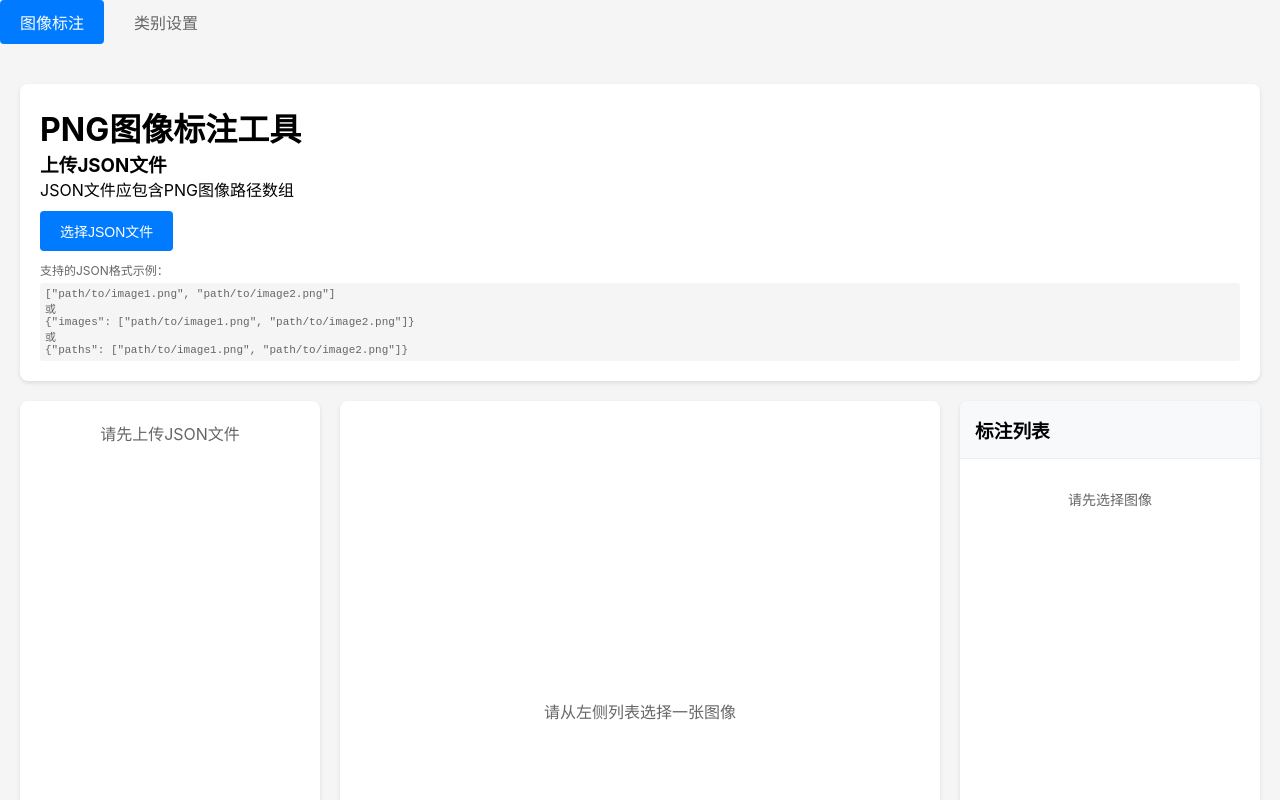
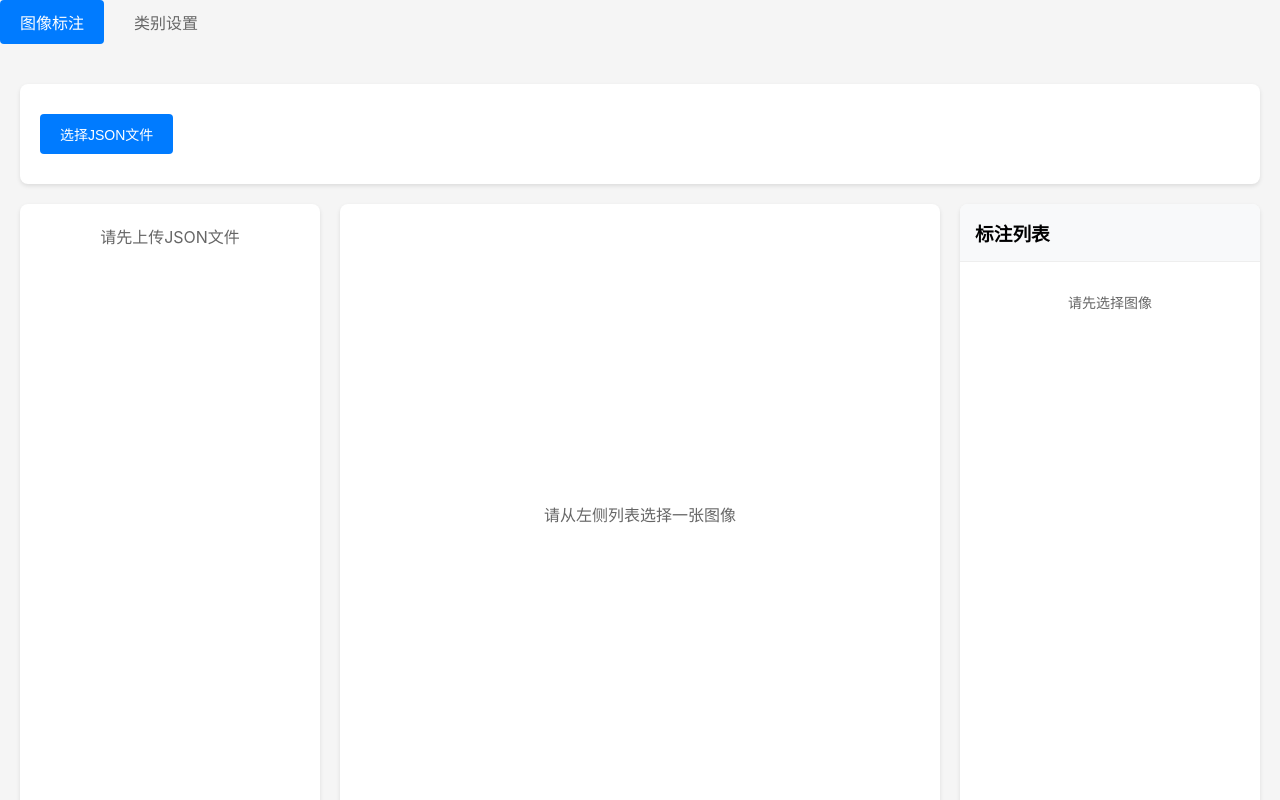
Before and after one commit to pluto16/imgannotool, a React (Create React App) app: page / in a window 1280 px wide. Shown: the top 800 px of the page. Built offline with nearby package versions, Linux system fonts and the light colour scheme; the HTML template or start-up script is replaced by a standard one.

Commit message:
fix: 删除一些无用组件

```diff
--- a/src/App.js
+++ b/src/App.js
@@ -35,7 +35,6 @@ function MainPage() {
   return (
     <div className="container">
       <div className="header">
-        <h1>PNG图像标注工具</h1>
         <FileUpload />
       </div>
 
--- a/src/components/FileUpload.js
+++ b/src/components/FileUpload.js
@@ -70,8 +70,6 @@ const FileUpload = () => {
 
   return (
     <div className="file-upload">
-      <h3>上传JSON文件</h3>
-      <p>JSON文件应包含PNG图像路径数组</p>
       <div className="file-input">
         <input
           ref={fileInputRef}
@@ -87,16 +85,6 @@ const FileUpload = () => {
           选择JSON文件
         </button>
       </div>
-      <div style={{ marginTop: '10px', fontSize: '12px', color: '#666' }}>
-        支持的JSON格式示例：
-        <pre style={{ marginTop: '5px', fontSize: '11px', background: '#f5f5f5', padding: '5px', borderRadius: '3px' }}>
-{`["path/to/image1.png", "path/to/image2.png"]
-或
-{"images": ["path/to/image1.png", "path/to/image2.png"]}
-或
-{"paths": ["path/to/image1.png", "path/to/image2.png"]}`}
-        </pre>
-      </div>
     </div>
   );
 };
--- a/src/components/ImageAnnotation.js
+++ b/src/components/ImageAnnotation.js
@@ -194,19 +194,6 @@ const ImageAnnotation = ({ selectedImage }) => {
     setTimeout(() => drawAnnotations(), 0);
   };
 
-  const exportAnnotations = () => {
-    if (!selectedImage || !selectedImage.annotations) return;
-
-    const dataStr = JSON.stringify(selectedImage.annotations, null, 2);
-    const dataBlob = new Blob([dataStr], { type: 'application/json' });
-    const url = URL.createObjectURL(dataBlob);
-    const link = document.createElement('a');
-    link.href = url;
-    link.download = `${selectedImage.name}_annotations.json`;
-    link.click();
-    URL.revokeObjectURL(url);
-  };
-
   if (!selectedImage) {
     return (
       <div className="annotation-area">
--- a/src/context/CategoryContext.js
+++ b/src/context/CategoryContext.js
@@ -3,7 +3,18 @@ import React, { createContext, useContext, useReducer, useEffect } from 'react';
 const CategoryContext = createContext();
 
 const initialState = {
-  categories: []
+  categories: [
+    {
+      id: 1,
+      name: '刀具',
+      color: '#dc3545'
+    },
+    {
+      id: 2,
+      name: '枪械',
+      color: '#007bff'
+    }
+  ]
 };
 
 const categoryReducer = (state, action) => {
@@ -15,7 +26,7 @@ const categoryReducer = (state, action) => {
         ...state,
         categories: [...state.categories, {
           ...action.payload,
-          id: Date.now(),
+          id: Math.max(...state.categories.map(cat => cat.id), 0) + 1,
           color: action.payload.color || '#007bff'
         }]
       };
```
